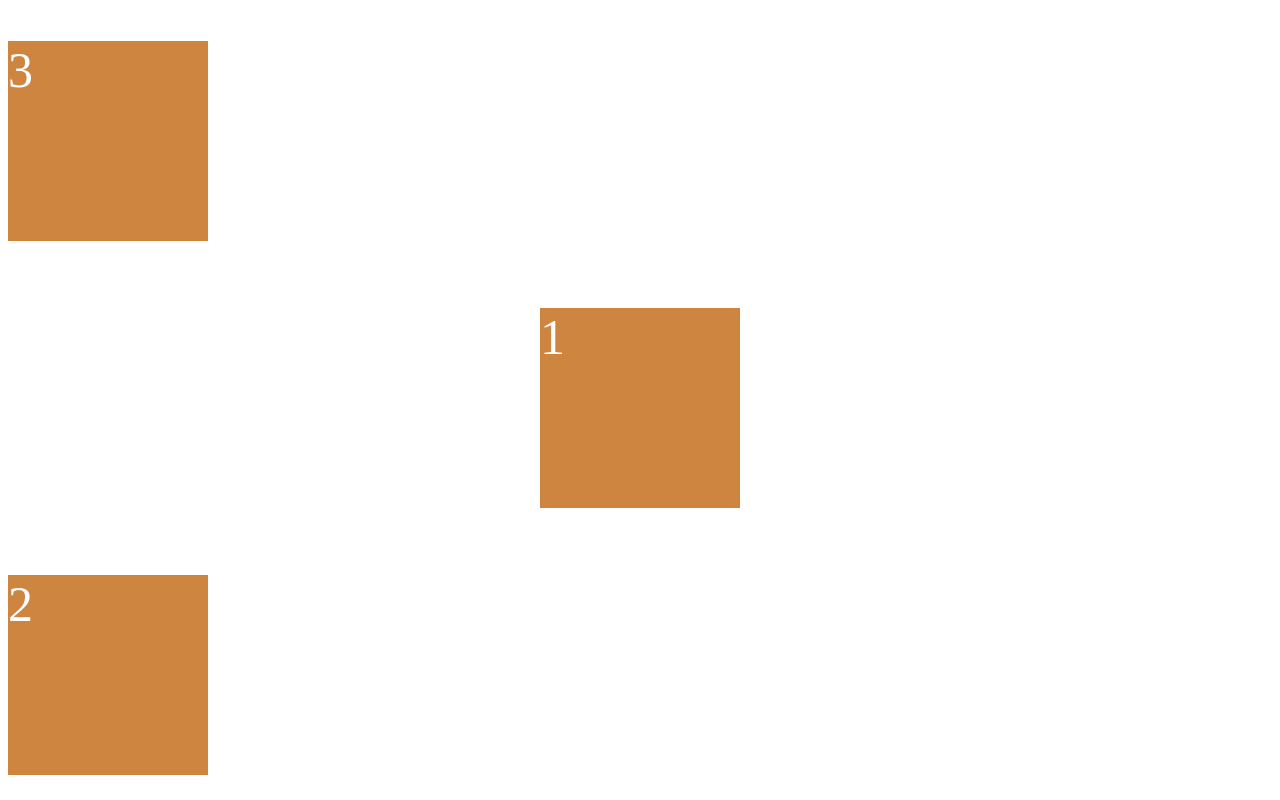
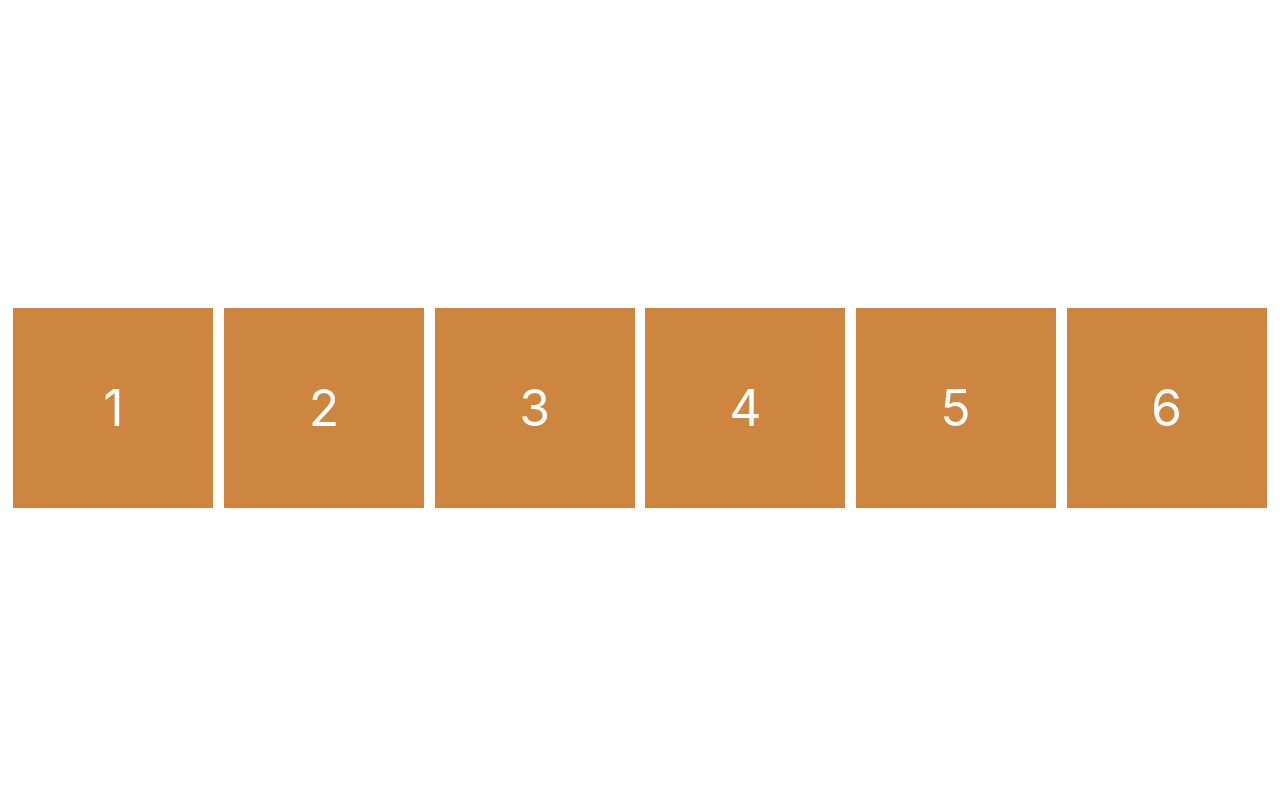
Before and after one commit to Yeonlisa/scss-masterclass, a plain HTML site: page index.html in a window 1280 px wide. Shown: the top 800 px of the page. Drawn offline with Linux system fonts and the light colour scheme.

Commit message:
wrap, nowrap, reverse, align-content

```diff
--- a/index.html
+++ b/index.html
@@ -12,6 +12,10 @@
         <div class="child">1</div>
         <div class="child">2</div>
         <div class="child">3</div>
+        <div class="child">4</div>
+        <div class="child">5</div>
+        <div class="child">6</div>
+        <div class="child">7</div>
     </div>
 </body>
 </html>
--- a/styles.css
+++ b/styles.css
@@ -1,9 +1,15 @@
+body {
+    font-family: -apple-system, BlinkMacSystemFont, "Segoe UI", Roboto, Oxygen,
+    Ubuntu, Cantarell, "Open Sans", "Helvetica Neue", sans-serif;
+}
+
 .father {
     display: flex;
-    flex-direction: column;
     /* Main Axis */
     justify-content: space-around;
-    height: 100vh;
+    align-content: space-around;
+    height: 200vh;
+    flex-wrap: wrap;
 }
 
 .child {
@@ -12,13 +18,7 @@
     background: peru;
     color: white;
     font-size: 50px;
+    display: flex;
+    justify-content: center;
+    align-items: center;
 }
-
-.child:nth-child(1) {
-    order: 2;
-    align-self: center;
-}
-
-.child:nth-child(2) {
-    order: 3;
-}
```
Also changed, not shown: README.md.
